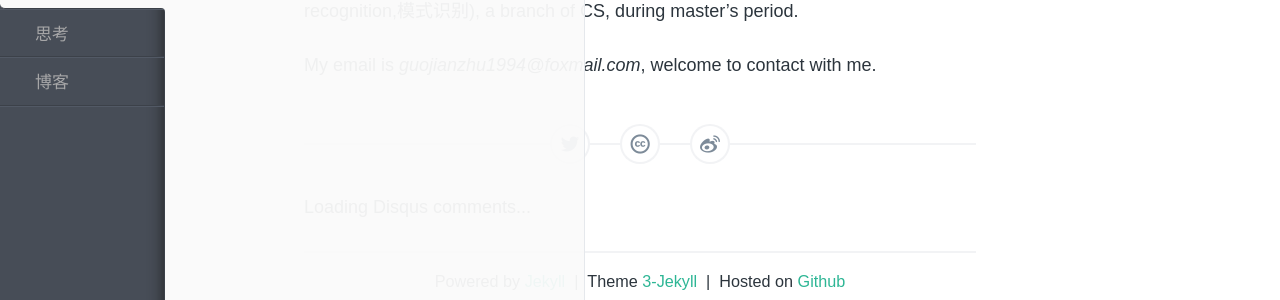
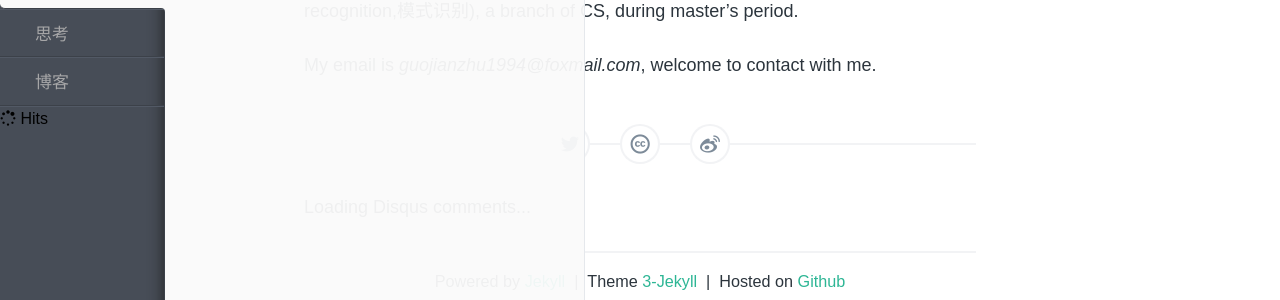
Before and after one commit to cleardusk/cleardusk-old.github.io, a Jekyll site: the page built from index.md, in a window 1280 px wide. Shown: the part 231-531 px from the top of the page. Built offline with Jekyll 4.4.1, drawn with Linux system fonts in a browser that asks for light colours; nearby versions of some CDN libraries; comment, search, counter and statistics services are not loaded.

Commit message:
Debuging...

```diff
--- a/_includes/nav.html
+++ b/_includes/nav.html
@@ -10,9 +10,11 @@
     </ul>
 
     <!-- Add by cleardusk -->
-    <span id="busuanzi_container_site_pv" style='display:none'>
+    <link rel="stylesheet" href="//maxcdn.bootstrapcdn.com/font-awesome/4.3.0/css/font-awesome.min.css">
+    <span id="busuanzi_container_site_pv"><i class="fa fa-spinner fa-spin"></i></span> Hits
+    <!-- <span id="busuanzi_container_site_pv" style='display:none'>
       Visted times: <span id="busuanzi_value_site_pv"></span>
-    </span>
+    </span> -->
 
     <div id="tags__bottom">
       <a href="mailto:{{ site.author.email }}" id="icon-email" class="tags-btn fontello"></a>
```
